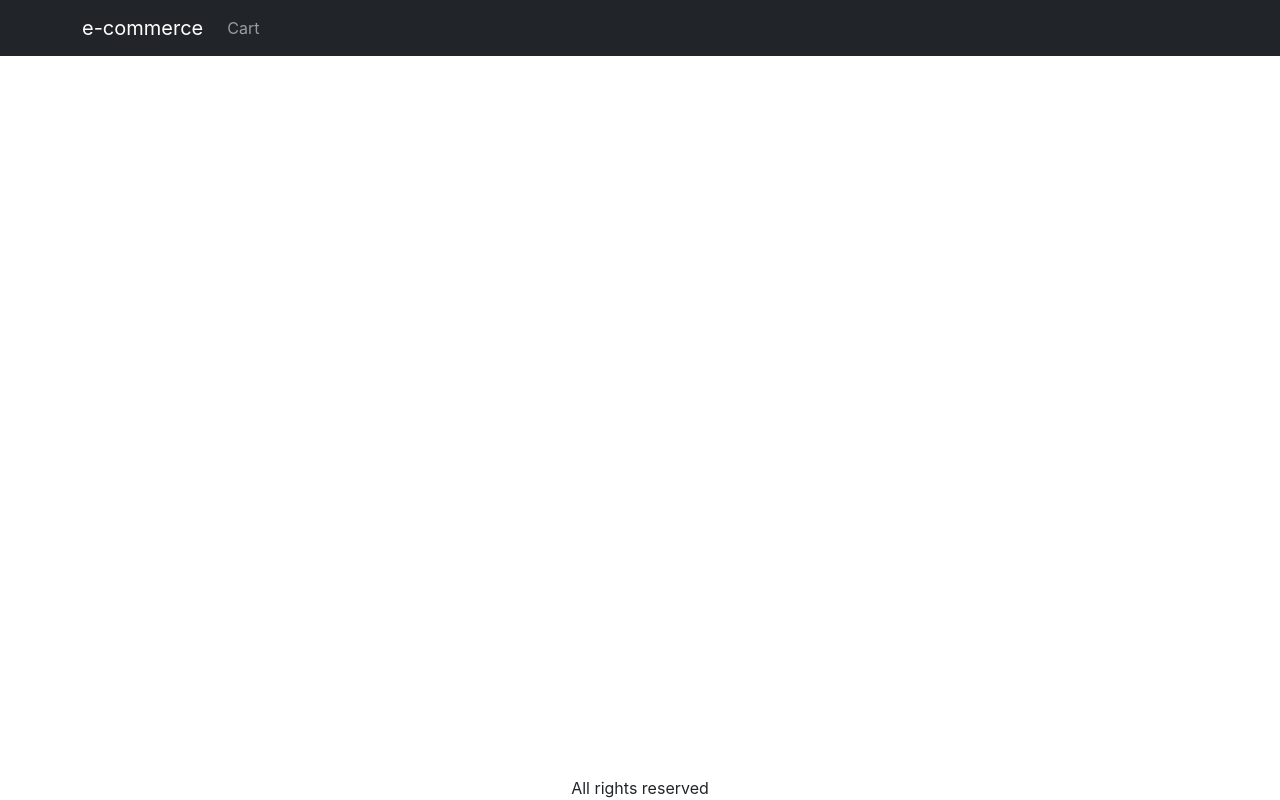
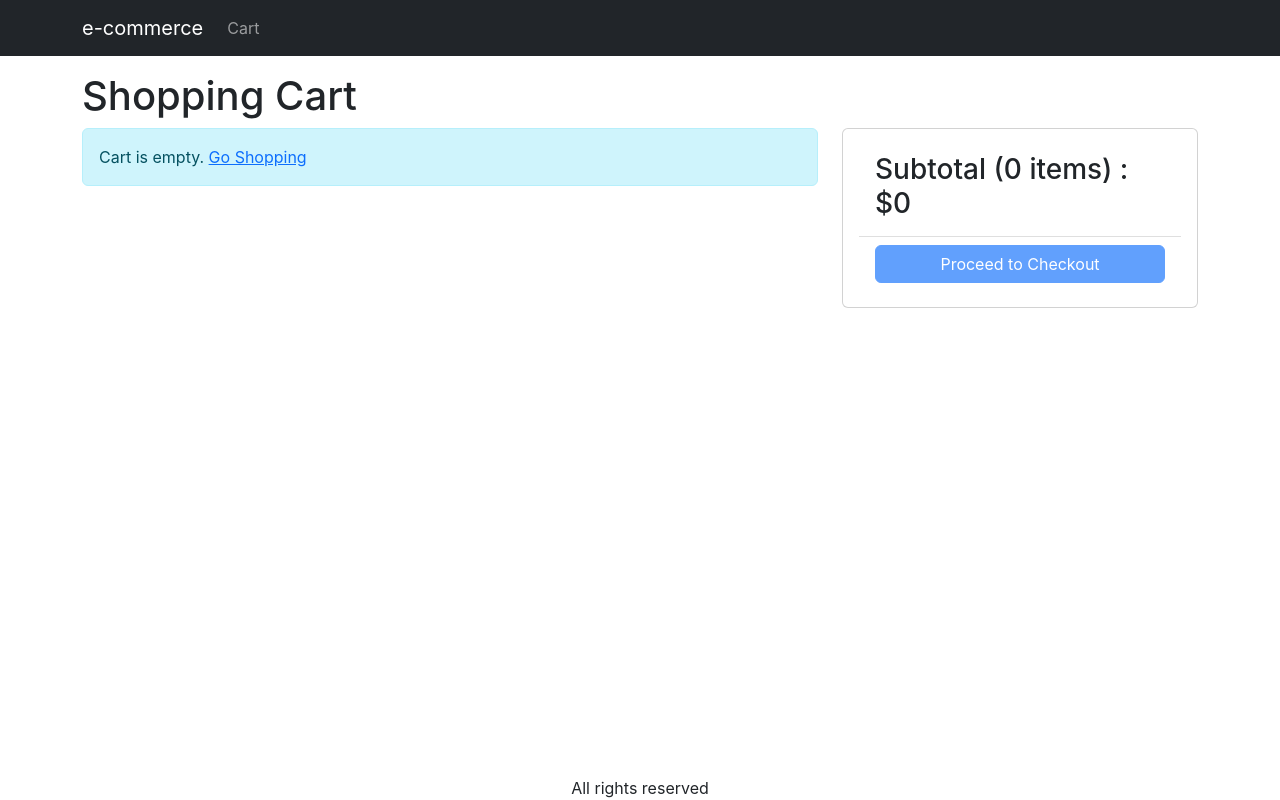
Before and after one commit to Drixar/e-commerce, a React (Create React App) app in the folder frontend/: page /cart in a window 1280 px wide. Built offline with nearby package versions, Linux system fonts and the light colour scheme.

Commit message:
16- Create Cart Screen

```diff
--- a/frontend/src/App.js
+++ b/frontend/src/App.js
@@ -8,6 +8,7 @@ import {LinkContainer} from 'react-router-bootstrap';
 import Badge from 'react-bootstrap/esm/Badge';
 import { useContext } from 'react';
 import { Store } from './Store';
+import CartScreen from './screens/CartScreen';
 
 
 function App() {
@@ -39,14 +40,9 @@ function App() {
         <main>
         <Container className='mt-3'>
             <Routes>
-              <Route
-                path="/product/:slug"
-                element={<ProductScreen />}
-              />
-              <Route
-                path="/"
-                element={<HomeScreen />}
-              />
+            <Route path="/product/:slug" element={<ProductScreen />} />
+              <Route path="/cart" element={<CartScreen />} />
+              <Route path="/" element={<HomeScreen />} />
             </Routes>
           </Container>
         </main>
--- a/frontend/src/index.css
+++ b/frontend/src/index.css
@@ -52,3 +52,7 @@ main {
 .img-large {
   max-width: 100%;
 }
+
+.img-thumbnail {
+  height: 3rem;
+}
--- /dev/null
+++ b/frontend/src/screens/CartScreen.js
@@ -0,0 +1,98 @@
+import { useContext } from 'react';
+import { Store } from '../Store';
+import { Helmet } from 'react-helmet-async';
+import Row from 'react-bootstrap/Row';
+import Col from 'react-bootstrap/Col';
+import MessageBox from '../components/MessageBox';
+import ListGroup from 'react-bootstrap/ListGroup';
+import Button from 'react-bootstrap/Button';
+import Card from 'react-bootstrap/Card';
+import { Link } from 'react-router-dom';
+
+export default function CartScreen() {
+  const { state, dispatch: ctxDispatch } = useContext(Store);
+  const {
+    cart: { cartItems },
+  } = state;
+
+  return (
+    <div>
+      <Helmet>
+        <title>Shopping Cart</title>
+      </Helmet>
+      <h1>Shopping Cart</h1>
+      <Row>
+        <Col md={8}>
+          {cartItems.length === 0 ? (
+            <MessageBox>
+              Cart is empty. <Link to="/">Go Shopping</Link>
+            </MessageBox>
+          ) : (
+            <ListGroup>
+              {cartItems.map((item) => (
+                <ListGroup.Item key={item._id}>
+                  <Row className="align-items-center">
+                    <Col md={2}>
+                      <img
+                        src={item.imageb}
+                        alt={item.name}
+                        className="img-fluid rounded img-thumbnail"
+                      ></img>{' '}
+                      </Col>
+                    <Col md={4}>
+                      <Link to={`/product/${item.slug}`}>{item.name}</Link>
+                    </Col>
+                    <Col md={3}>
+                      <Button variant="light" disabled={item.quantity === 1}>
+                        <i className="fas fa-minus-circle"></i>
+                      </Button>{' '}
+                      <span>{item.quantity}</span>{' '}
+                      <Button
+                        variant="light"
+                        disabled={item.quantity === item.countInStock}
+                      >
+                        <i className="fas fa-plus-circle"></i>
+                      </Button>
+                    </Col>
+                    <Col md={2}>${item.price}</Col>
+                    <Col md={1}>
+                      <Button variant="light">
+                        <i className="fas fa-trash"></i>
+                      </Button>
+                    </Col>
+                  </Row>
+                </ListGroup.Item>
+              ))}
+            </ListGroup>
+          )}
+        </Col>
+        <Col md={4}>
+          <Card>
+            <Card.Body>
+              <ListGroup variant="flush">
+                <ListGroup.Item>
+                  <h3>
+                    Subtotal ({cartItems.reduce((a, c) => a + c.quantity, 0)}{' '}
+                    items) : $
+                    {cartItems.reduce((a, c) => a + c.price * c.quantity, 0)}
+                  </h3>
+                </ListGroup.Item>
+                <ListGroup.Item>
+                  <div className="d-grid">
+                    <Button
+                      type="button"
+                      variant="primary"
+                      disabled={cartItems.length === 0}
+                    >
+                      Proceed to Checkout
+                    </Button>
+                  </div>
+                </ListGroup.Item>
+              </ListGroup>
+            </Card.Body>
+          </Card>
+        </Col>
+      </Row>
+    </div>
+  );
+}
--- a/frontend/src/screens/ProductScreen.js
+++ b/frontend/src/screens/ProductScreen.js
@@ -1,6 +1,6 @@
 import axios from 'axios';
 import { useContext, useEffect, useReducer } from 'react';
-import { useParams } from 'react-router-dom';
+import { useNavigate, useParams } from 'react-router-dom';
 import Row from 'react-bootstrap/Row';
 import Col from 'react-bootstrap/Col';
 import ListGroup from 'react-bootstrap/ListGroup';
@@ -28,6 +28,7 @@ const reducer = (state, action) => {
 };
 
 function ProductScreen() {
+    const navigate = useNavigate();
   const params = useParams();
   const { slug } = params;
 
@@ -63,6 +64,7 @@ function ProductScreen() {
       type: 'CART_ADD_ITEM',
       payload: { ...product, quantity },
     });
+    navigate('/cart');
   };
   return loading ? (
     <LoadingBox />
```
